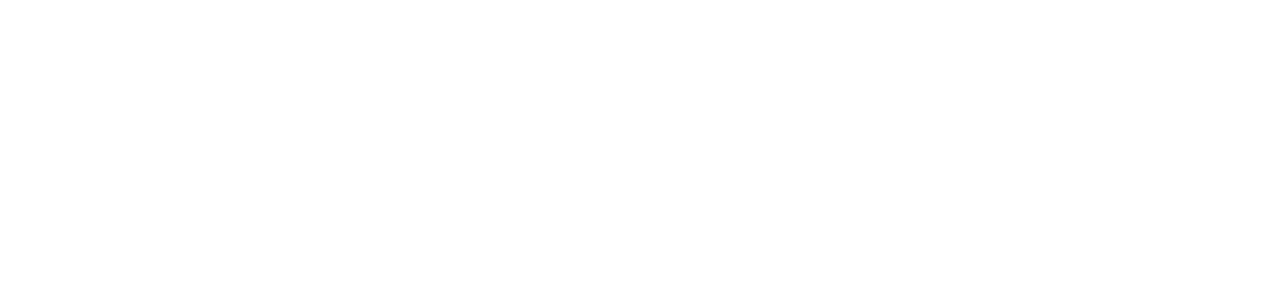
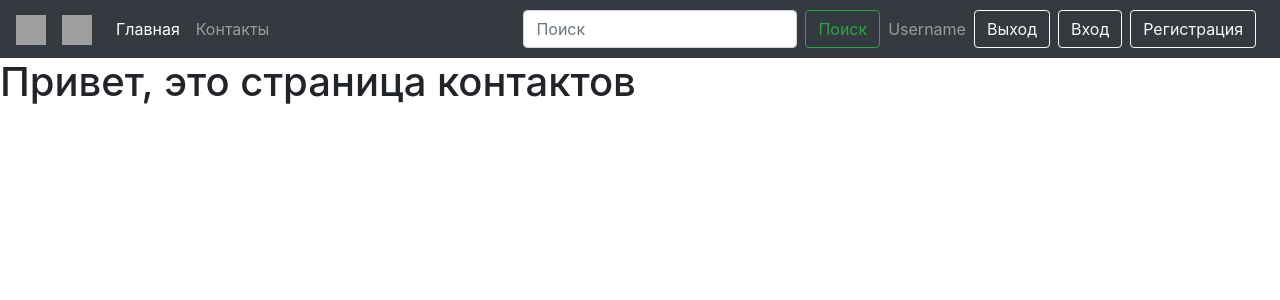
Before and after one commit to job-artem/my_nuxt_blog_repeat, a Nuxt app: page /contact in a window 1280 px wide. Before the commit this address had no page. Shown: the top 300 px of the page. Built offline with nearby package versions, Linux system fonts and the light colour scheme; grey boxes are pictures that could not be loaded.

Commit message:
все работало на ноде 14 - только с переустановкой npm  и nuxt-blog https://stepik.org/lesson/452677/step/5?unit=443087

```diff
--- a/components/Navbar.vue
+++ b/components/Navbar.vue
@@ -1,10 +1,50 @@
 <template>
-
+  <nav class="navbar navbar-expand-lg navbar-dark bg-dark sticky-top">
+    <nuxt-link class="navbar-brand" to="/">
+      <img src="https://upload.wikimedia.org/wikipedia/commons/c/c3/Python-logo-notext.svg" width="30" height="30" alt="logo">
+    </nuxt-link>
+    <nuxt-link class="navbar-brand" to="/">
+      <img src="https://nuxtjs.org/logos/nuxt-square-white.svg" width="30" height="30" alt="logo">
+    </nuxt-link>
+    <button class="navbar-toggler" type="button" data-toggle="collapse"
+            data-target="#navbarSupportedContent"
+            aria-controls="navbarSupportedContent" aria-expanded="false" aria-label="Toggle navigation">
+      <span class="navbar-toggler-icon"></span>
+    </button>
+    <div class="collapse navbar-collapse" id="navbarSupportedContent">
+      <ul class="navbar-nav mr-auto">
+        <li class="nav-item active">
+          <nuxt-link class="nav-link" to="/">Главная</nuxt-link>
+        </li>
+        <li class="nav-item ">
+          <nuxt-link class="nav-link" to="/contact">Контакты</nuxt-link>
+        </li>
+      </ul>
+      <form class="form-inline my-2 my-lg-0">
+        <input name="q" v-model="q" type="text" class="form-control mr-sm-2" placeholder="Поиск" aria-label="Поиск">
+        <button class="btn btn-outline-success my-2 my-sm-0 mr-2" type="submit" @click.stop.prevent="submit()">Поиск</button>
+      </form>
+      <span class="navbar-text mr-2">Username</span>
+      <nuxt-link class="btn btn-outline-light mr-2" to="/signout">Выход</nuxt-link>
+      <nuxt-link class="btn btn-outline-light mr-2" to="/signin">Вход</nuxt-link>
+      <nuxt-link class="btn btn-outline-light mr-2" to="/signup">Регистрация</nuxt-link>
+    </div>
+  </nav>
 </template>
 
 <script>
 export default {
-  name: "Navbar"
+  name: "Navbar",
+  data(){
+    return {
+      q : null
+    }
+  },
+  methods: {
+    submit(){
+      this.$router.push("/search?q="+this.q);
+    }
+  }
 }
 </script>
 
--- /dev/null
+++ b/layouts/default.vue
@@ -0,0 +1,21 @@
+<template>
+  <div>
+    <Navbar />
+    <Nuxt />
+  </div>
+</template>
+
+
+<script>
+import Navbar from "~/components/Navbar";
+
+export default {
+  components: {
+    Navbar,
+  }
+};
+</script>
+
+<style>
+
+</style>
--- a/nuxt.config.js
+++ b/nuxt.config.js
@@ -15,12 +15,19 @@
       { name: 'format-detection', content: 'telephone=no' }
     ],
     link: [
-      { rel: 'icon', type: 'image/x-icon', href: '/favicon.ico' }
+      { rel: 'icon', type: 'image/x-icon', href: '/favicon.ico' },
+      { rel: "stylesheet", type: "text/css", href: "https://cdn.jsdelivr.net/npm/bootstrap@4.5.3/dist/css/bootstrap.min.css" }
+    ],
+    script: [
+      { src: 'https://cdnjs.cloudflare.com/ajax/libs/popper.js/1.12.9/umd/popper.min.js' },
+      { src: 'https://code.jquery.com/jquery-3.5.1.slim.min.js' },
+      { src: 'https://maxcdn.bootstrapcdn.com/bootstrap/4.0.0/js/bootstrap.min.js' }
     ]
   },
 
-  // Global CSS: https://go.nuxtjs.dev/config-css
+  // Global CSS (https://go.nuxtjs.dev/config-css)
   css: [
+    'static/css/style.css'
   ],
 
   // Plugins to run before rendering page: https://go.nuxtjs.dev/config-plugins
--- /dev/null
+++ b/pages/contact.vue
@@ -0,0 +1,13 @@
+<template>
+  <h1>Привет, это страница контактов</h1>
+</template>
+
+<script>
+export default {
+  name: "contact"
+}
+</script>
+
+<style scoped>
+
+</style>
--- a/pages/index.vue
+++ b/pages/index.vue
@@ -1,9 +1,11 @@
 <template>
-  <Tutorial/>
+  <h1>Привет, это главная страница</h1>
 </template>
 
 <script>
-export default {
-  name: 'IndexPage'
-}
+export default {}
 </script>
+
+<style>
+
+</style>
--- /dev/null
+++ b/pages/search.vue
@@ -0,0 +1,13 @@
+<template>
+  <h1>Привет, это страница поиска</h1>
+</template>
+
+<script>
+export default {
+  name: "contact"
+}
+</script>
+
+<style scoped>
+
+</style>
--- /dev/null
+++ b/pages/signin.vue
@@ -0,0 +1,13 @@
+<template>
+  <h1>Привет, это страница входа</h1>
+</template>
+
+<script>
+export default {
+  name: "contact"
+}
+</script>
+
+<style scoped>
+
+</style>
--- /dev/null
+++ b/pages/signout.vue
@@ -0,0 +1,13 @@
+<template>
+  <h1>Привет, это страница выхода</h1>
+</template>
+
+<script>
+export default {
+  name: "contact"
+}
+</script>
+
+<style scoped>
+
+</style>
--- /dev/null
+++ b/pages/signup.vue
@@ -0,0 +1,13 @@
+<template>
+  <h1>Привет, это страница регистрации</h1>
+</template>
+
+<script>
+export default {
+  name: "contact"
+}
+</script>
+
+<style scoped>
+
+</style>
--- /dev/null
+++ b/static/css/style.css
@@ -0,0 +1,37 @@
+body {
+  margin-bottom: 60px;
+}
+
+html {
+  position: relative;
+  min-height: 100%;
+}
+
+footer {
+  position: absolute;
+  bottom: 0;
+  width: 100%;
+  height: 60px;
+  line-height: 60px;
+  background-color: #f5f5f5;
+}
+
+
+.home-slider {
+  padding: 0;
+}
+
+.home-slider h5{
+  font-size: 60px;
+}
+
+.home-slider p{
+  font-size: 30px;
+}
+.carousel-caption {
+  bottom: 100px;
+}
+
+.carousel-item {
+  height: 20rem;
+}
```
